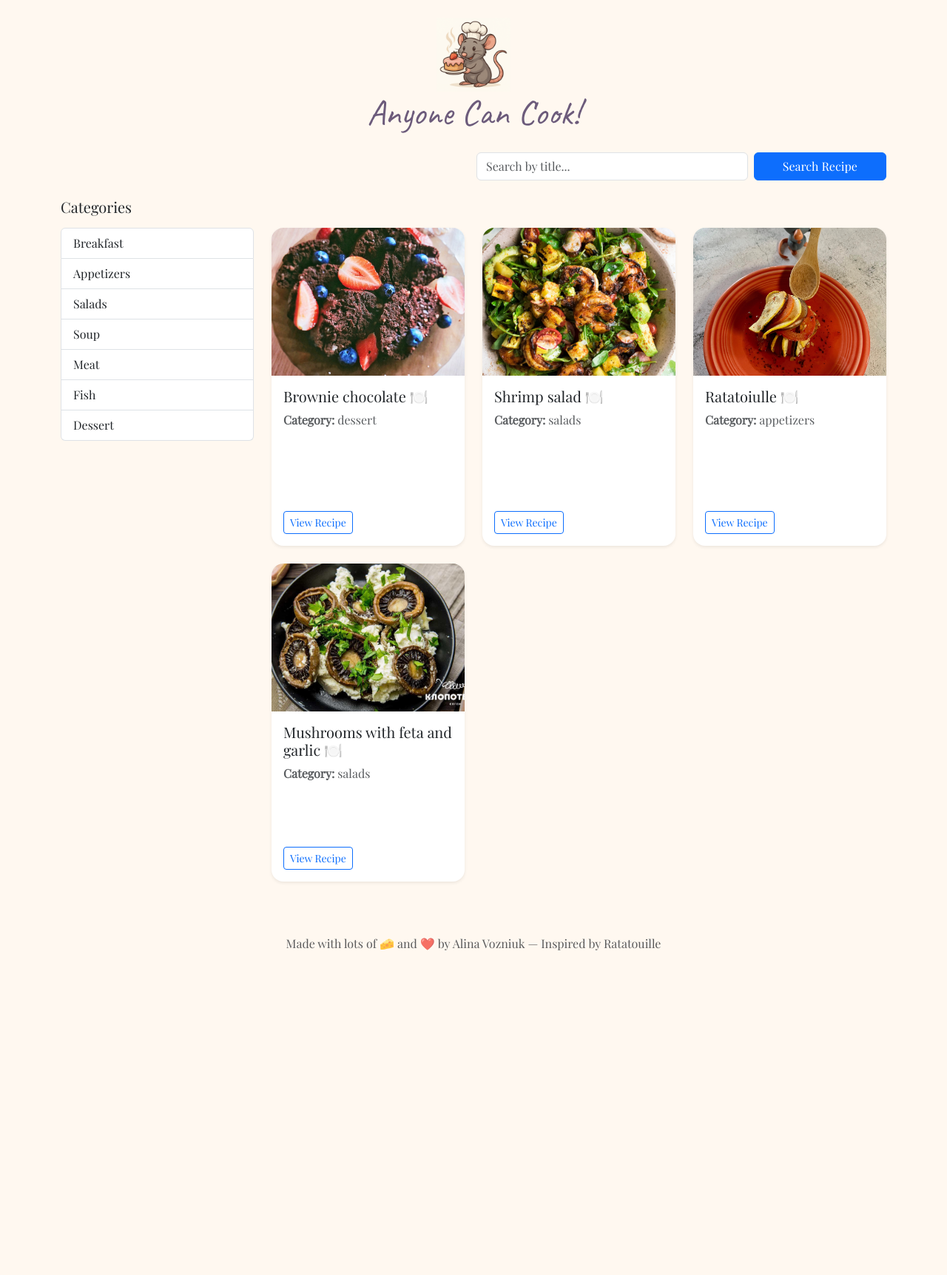
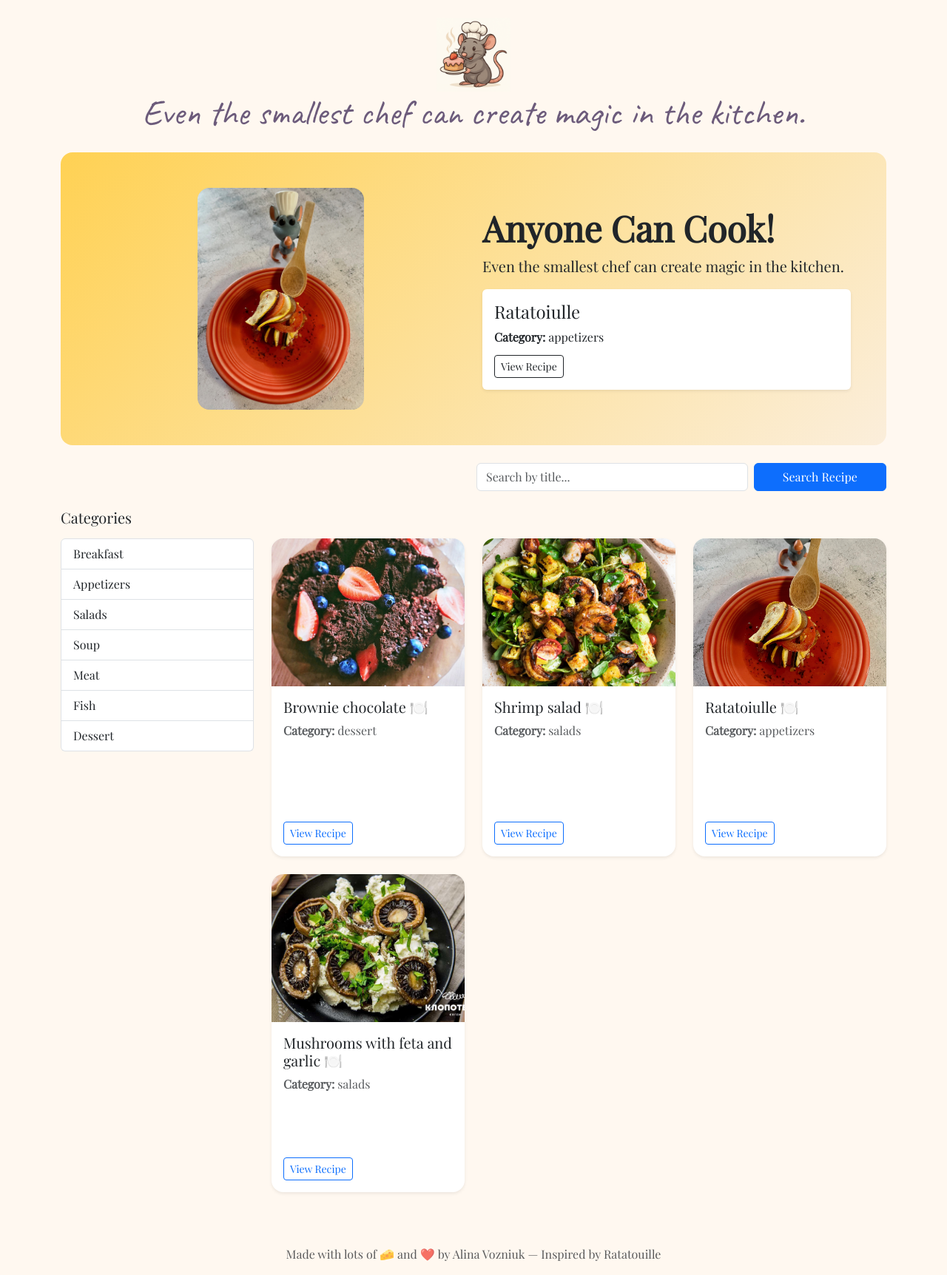
Before and after one commit to AlinaValebna/recipes-app, a Flask app: page / in a window 1280 px wide. Shown: the part 56-1780 px from the top of the page at 74% size. Before the commit the page ends 1341 px from the top, so only its background shows below. Run offline with Flask 3, Linux system fonts and the light colour scheme; data comes from the database, SQL or seed files in the repository.

Commit message:
hero-section

```diff
--- a/app.py
+++ b/app.py
@@ -75,6 +75,7 @@ def logout():
     logout_user()
     return redirect(url_for('login'))
 
+
 @app.route('/', methods=['GET'])
 def index():
     category = request.args.get('category')
@@ -88,7 +89,10 @@ def index():
         query = query.filter(Recipe.title.contains(search))
 
     recipes = query.order_by(Recipe.id.desc()).all()
-    return render_template('index.html', recipes=recipes, selected_category=category)
+    featured_recipe = random.choice(recipes) if recipes else None
+
+    return render_template('index.html', recipes=recipes, featured_recipe=featured_recipe, selected_category=category)
+
 
 @app.route('/recipe/<int:recipe_id>')
 def recipe_detail(recipe_id):
--- a/templates/base.html
+++ b/templates/base.html
@@ -2,7 +2,6 @@
 <html lang="en">
 <head>
     <meta charset="UTF-8">
-    <title>{% block title %}Anyone Can Cook{% endblock %}</title>
     <link href="https://cdn.jsdelivr.net/npm/bootstrap@5.3.0/dist/css/bootstrap.min.css" rel="stylesheet">
     <link href="https://fonts.googleapis.com/css2?family=Caveat&family=Playfair+Display&display=swap" rel="stylesheet">
     <style>
@@ -54,6 +53,22 @@
   .card:hover .recipe-image-detail {
     transform: none !important;
   }
+  .hero-section {
+    background: linear-gradient(135deg, #ffcd42e5, #fbeedb);
+    border-radius: 1rem;
+  }
+
+  .hero-img {
+    max-height: 300px;
+    object-fit: cover;
+    border-radius: 1rem;
+  }
+
+  @media (max-width: 768px) {
+    .hero-img {
+      max-height: 200px;
+    }
+  }
 </style>
 
 </head>
@@ -77,7 +92,7 @@
     <div class="container mt-4">
         <div class="text-center mb-4">
             <img src="{{ url_for('static', filename='logo.png') }}" height="100" alt="Remy the Chef">
-            <h1 class="remy-title">Anyone Can Cook!</h1>
+            <h2 class="remy-title">Even the smallest chef can create magic in the kitchen.</h2>
         </div>
 
         {% with messages = get_flashed_messages() %}
--- a/templates/index.html
+++ b/templates/index.html
@@ -3,6 +3,37 @@
 {% block title %}All Recipes{% endblock %}
 
 {% block content %}
+
+{% if featured_recipe %}
+<div class="p-4 p-md-5 mb-4 hero-section">
+  <div class="row align-items-center">
+    <!-- Left: Featured Image -->
+    <div class="col-md-6 text-center mb-3 mb-md-0">
+      {% if featured_recipe.image %}
+      <img src="{{ url_for('static', filename='uploads/' + featured_recipe.image) }}"
+           alt="{{ featured_recipe.title }}"
+           class="img-fluid hero-img">
+      {% endif %}
+    </div>
+
+    <!-- Right: Text + Recipe Card -->
+    <div class="col-md-6">
+      <h1 class="display-5 fw-bold">Anyone Can Cook!</h1>
+      <p class="lead">Even the smallest chef can create magic in the kitchen.</p>
+
+      <div class="bg-white text-dark p-3 rounded shadow-sm mt-3">
+        <h4 class="mb-2">{{ featured_recipe.title }}</h4>
+        <p class="mb-1"><strong>Category:</strong> {{ featured_recipe.category }}</p>
+        <a href="{{ url_for('recipe_detail', recipe_id=featured_recipe.id) }}" class="btn btn-outline-dark btn-sm mt-2">View Recipe</a>
+      </div>
+    </div>
+  </div>
+</div>
+{% endif %}
+
+
+
+
 <!-- Search Bar Row -->
 <form method="GET" class="row justify-content-end g-2 mb-4">
   <div class="col-md-4">
```
